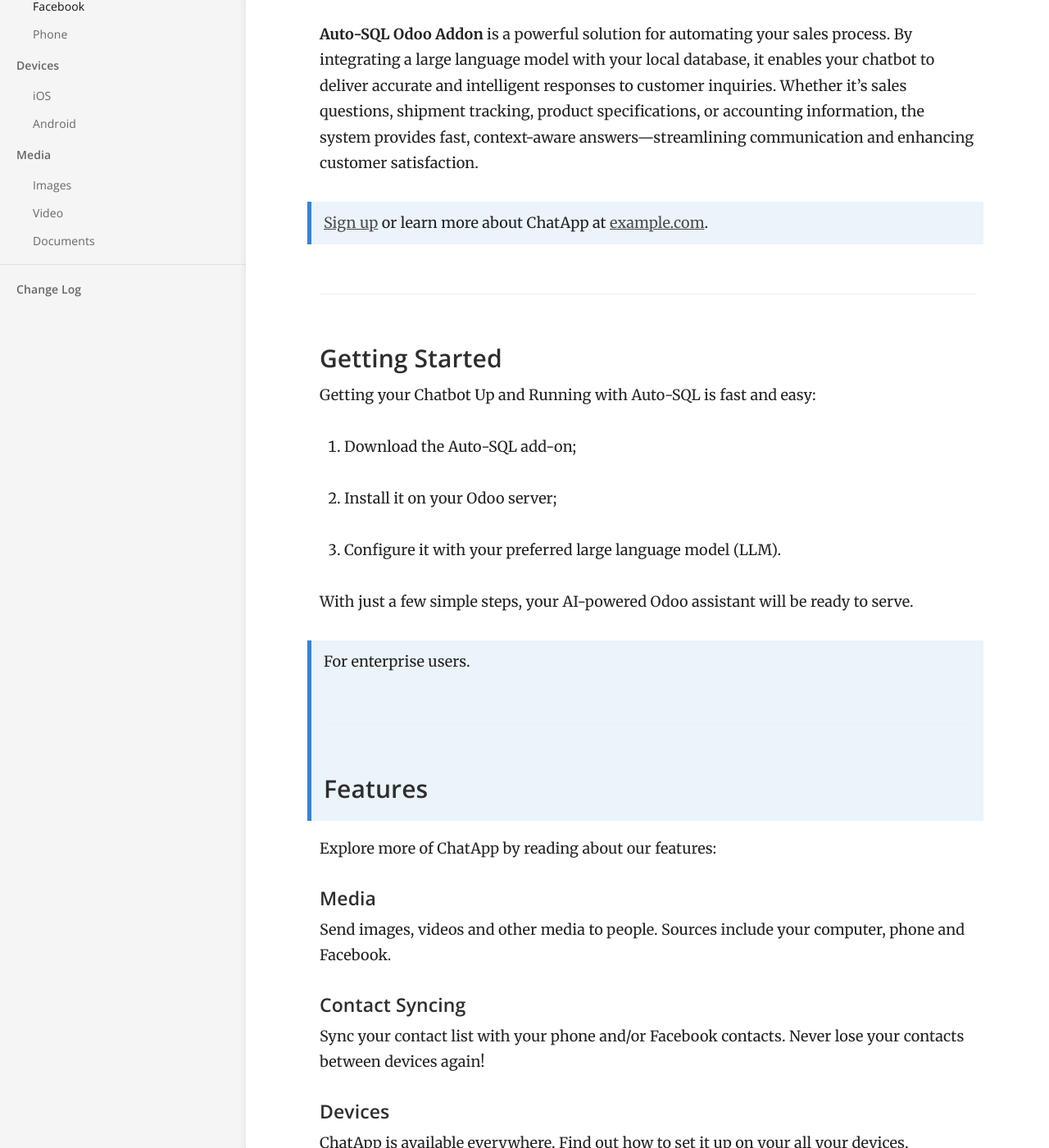
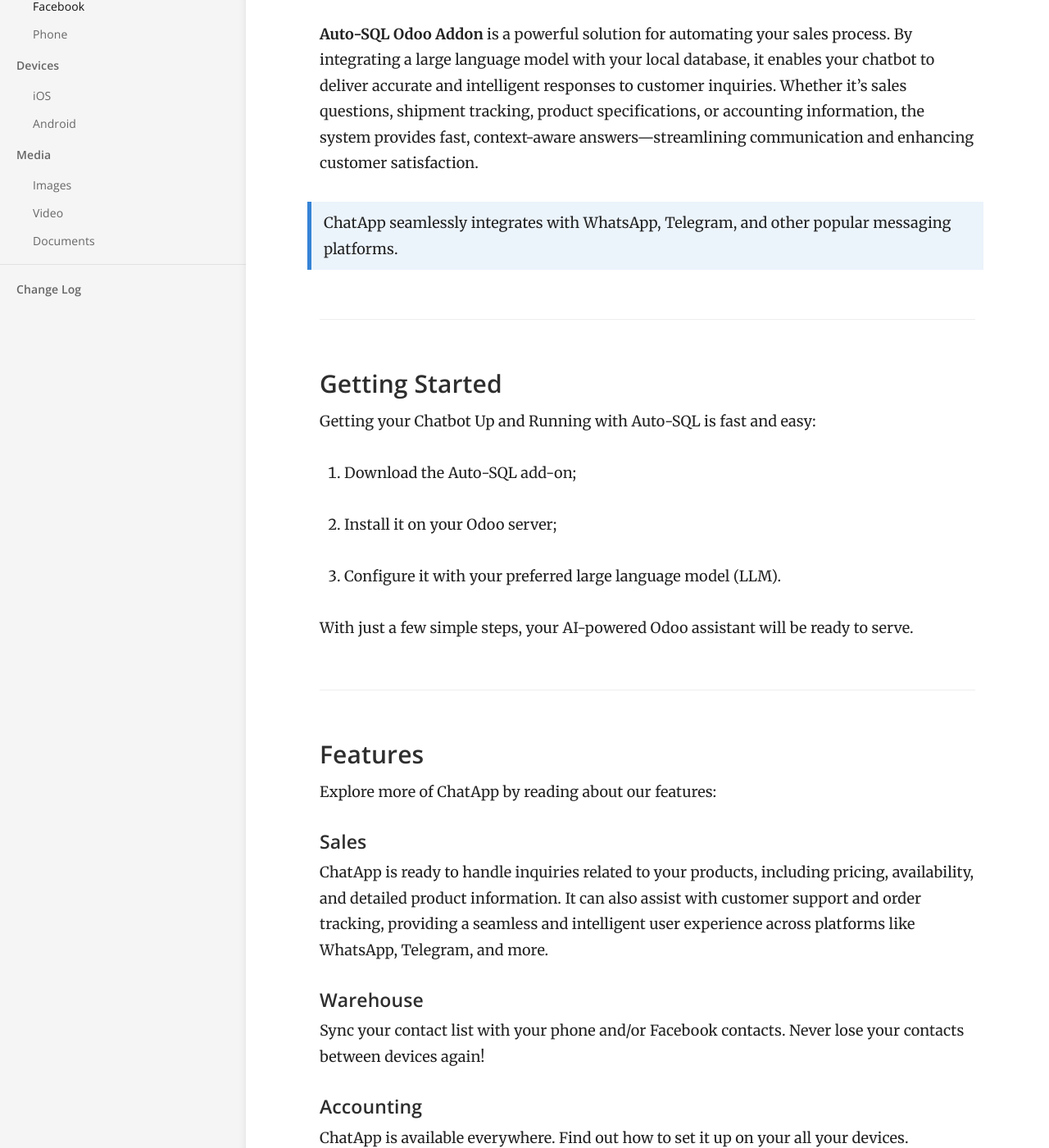
Before and after one commit to openerp-hk-t/doc, a Jekyll site: the page built from index.md, in a window 1280 px wide and 1400 px high, scrolled down 229 px. Shown: the whole window at 82% size. Built offline with Jekyll 4.4.1, drawn with Linux system fonts in a browser that asks for light colours.

Commit message:
Update index.md

```diff
--- a/index.md
+++ b/index.md
@@ -6,7 +6,7 @@ This is the **User Manual** for Auto-SQL Odoo Addon.
 
 **Auto-SQL Odoo Addon** is a powerful solution for automating your sales process. By integrating a large language model with your local database, it enables your chatbot to deliver accurate and intelligent responses to customer inquiries. Whether it's sales questions, shipment tracking, product specifications, or accounting information, the system provides fast, context-aware answers—streamlining communication and enhancing customer satisfaction.
 
-> [Sign up](http://example.com/signup) or learn more about ChatApp at [example.com](http://example.com/).
+> ChatApp seamlessly integrates with WhatsApp, Telegram, and other popular messaging platforms.
 
 ### Getting Started
 
@@ -20,19 +20,18 @@ Getting your Chatbot Up and Running with Auto-SQL is fast and easy:
 
 With just a few simple steps, your AI-powered Odoo assistant will be ready to serve.
 
->For enterprise users.
 ### Features
 
 Explore more of ChatApp by reading about our features:
 
-#### Media
+#### Sales
 
-Send images, videos and other media to people. Sources include your computer, phone and Facebook.
+ChatApp is ready to handle inquiries related to your products, including pricing, availability, and detailed product information. It can also assist with customer support and order tracking, providing a seamless and intelligent user experience across platforms like WhatsApp, Telegram, and more.
 
-#### Contact Syncing
+#### Warehouse
 
 Sync your contact list with your phone and/or Facebook contacts. Never lose your contacts between devices again!
 
-#### Devices
+#### Accounting
 
 ChatApp is available everywhere. Find out how to set it up on your all your devices.
```
